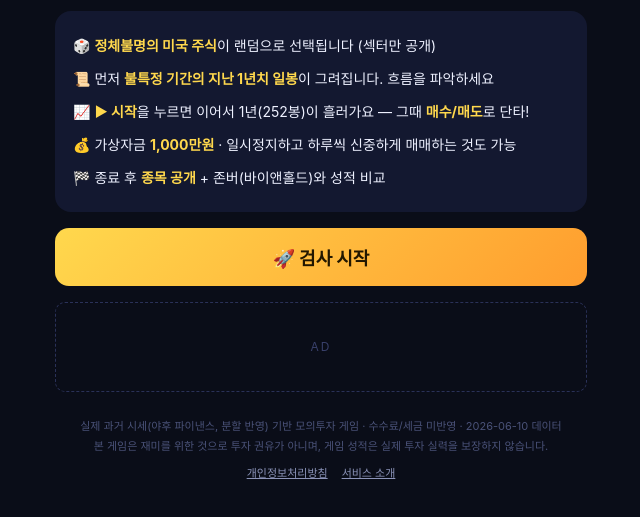
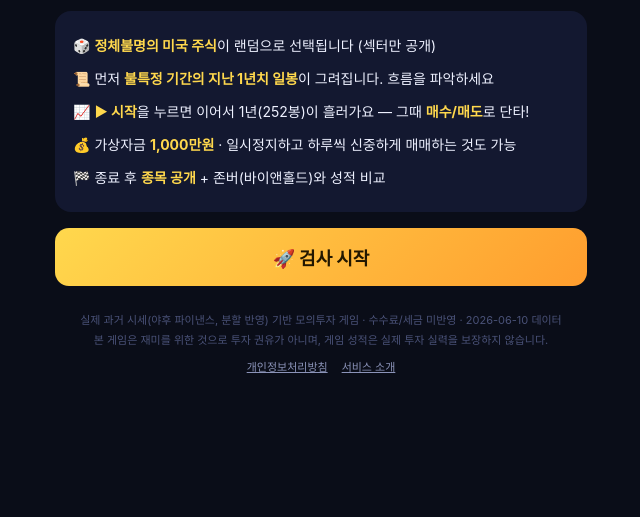
Before and after one commit to rhymage/stockgame, a plain HTML site: page public/index.html in a window 1280 px wide. Shown: the part 125-642 px from the top of the page, without its empty margins (319-959 px from the left). Drawn offline with Linux system fonts and the light colour scheme; a web font is replaced by a local one.

Commit message:
Remove ads from gameplay screens

```diff
--- a/public/index.html
+++ b/public/index.html
@@ -15,7 +15,6 @@
   gtag("js", new Date());
   gtag("config", "G-LV3JB307JX");
 </script>
-<script async src="https://pagead2.googlesyndication.com/pagead/js/adsbygoogle.js?client=ca-pub-1057421991223781" crossorigin="anonymous"></script>
 <link rel="preconnect" href="https://cdn.jsdelivr.net">
 <link rel="stylesheet" href="https://cdn.jsdelivr.net/gh/orioncactus/pretendard@v1.3.9/dist/web/static/pretendard.min.css">
 <link rel="stylesheet" href="style.css?v=14">
@@ -39,7 +38,6 @@
     </div>
     <button class="go-btn" id="btn-start">🚀 검사 시작</button>
     <div class="panel dash hidden" id="dash"></div>
-    <div class="ad-slot"><span>AD</span></div>
   </section>
 
   <!-- 게임 -->
@@ -115,7 +113,6 @@
       바이앤홀드(존버) 대비 승률이 게임보다 <b>훨씬 낮아질 수밖에 없습니다</b>.</p>
       <p>따라서 이 게임의 수익률은 <b>실제 투자 수익을 전혀 보장하지 않습니다.</b></p>
     </div>
-    <div class="ad-slot"><span>AD</span></div>
     <canvas id="card-canvas" width="1080" height="1080" style="display:none"></canvas>
   </section>
 
--- a/public/style.css
+++ b/public/style.css
@@ -49,12 +49,6 @@ h1 { font-size: 30px; letter-spacing: -0.5px; line-height: 1.18; }
 .dash .sum { display: flex; gap: 14px; font-size: 13px; color: var(--sub); margin-bottom: 8px; flex-wrap: wrap; }
 .dash .sum b { color: var(--text); }
 .dash .hist { font-size: 12px; color: var(--sub); padding: 3px 0; border-top: 1px solid #232a52; display: flex; justify-content: space-between; }
-
-.ad-slot {
-  height: 90px; margin: 16px 0 0; border: 1px dashed #2a3158; border-radius: 10px;
-  display: flex; align-items: center; justify-content: center;
-  color: #39406b; font-size: 12px; letter-spacing: 2px;
-}
 
 /* ── 게임 화면 ── */
 .hud { display: flex; align-items: center; gap: 8px; margin-bottom: 8px; }
```
